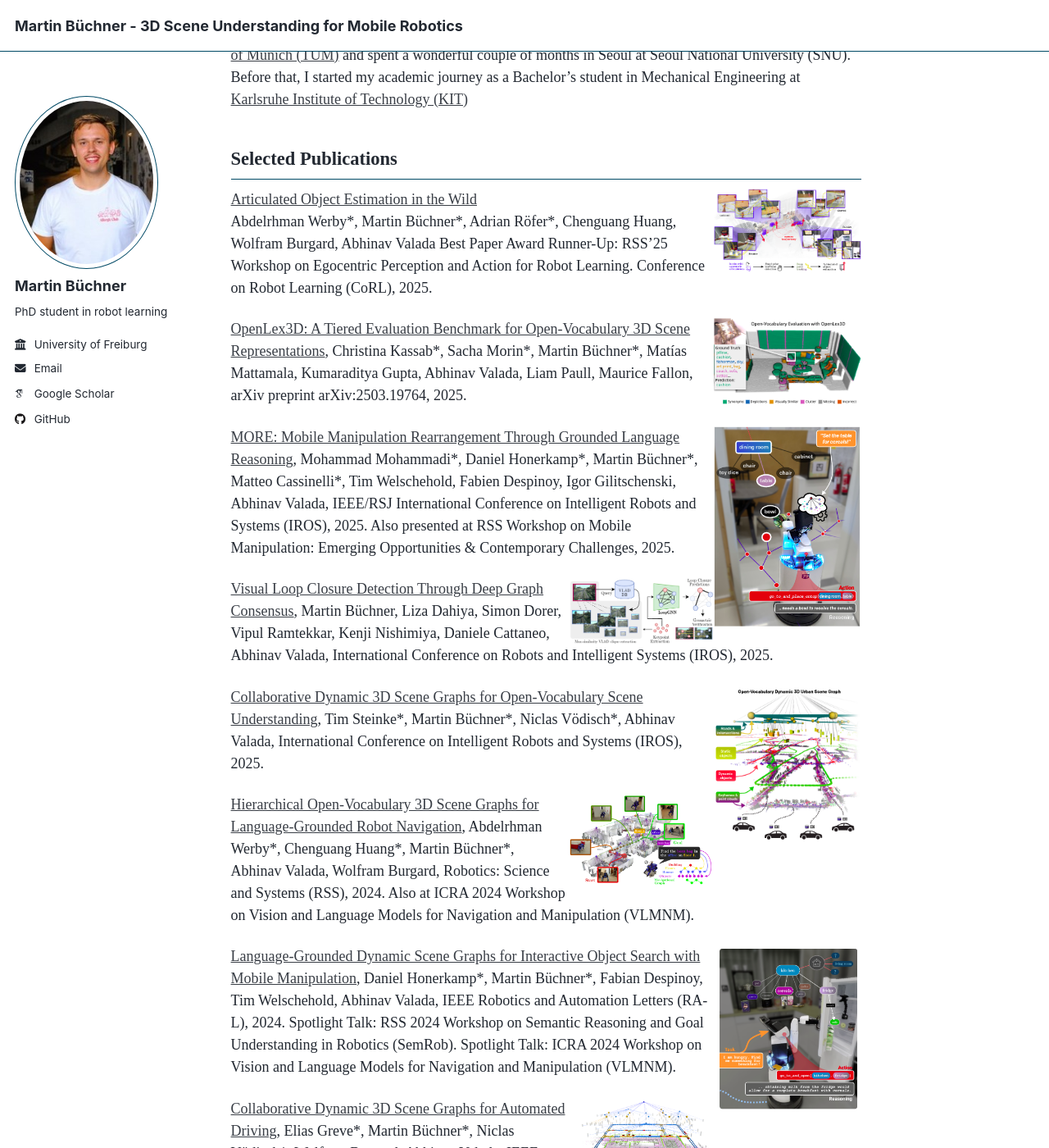
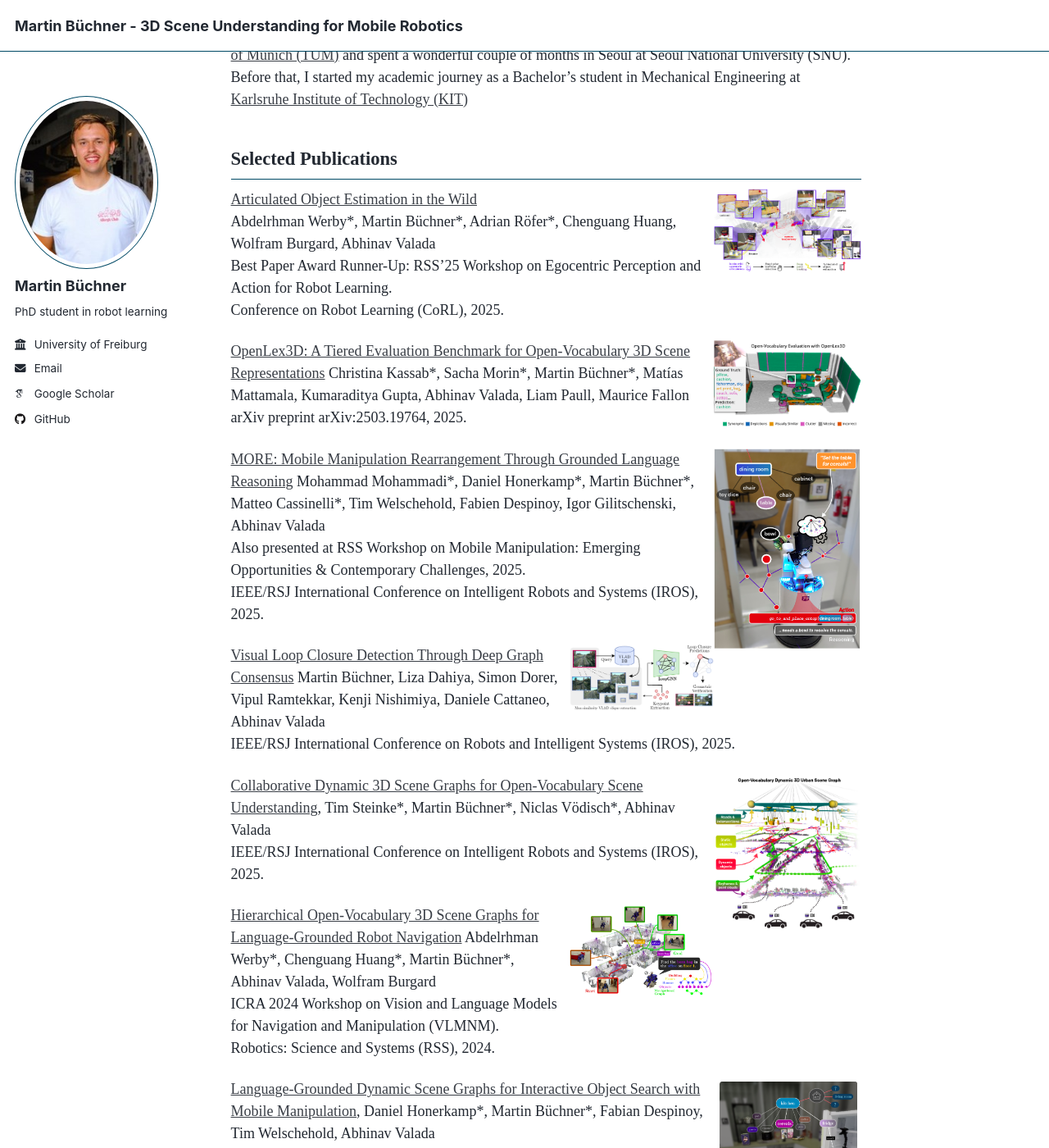
Before and after one commit to martinbchnr/martinbchnr.github.io, a Jekyll site: the page built from _pages/about.md, in a window 1280 px wide and 1400 px high, scrolled down 273 px. Shown: the whole window at 82% size. Built offline with Jekyll 4.4.1, drawn with Linux system fonts in a browser that asks for light colours; some web fonts are replaced; a script that is not in the unit is left out; part of the change alters nothing that is shown; some of the changed text lies outside the part shown.

Commit message:
reformatting publications

```diff
--- a/_pages/about.md
+++ b/_pages/about.md
@@ -14,37 +14,61 @@ Before starting my PhD, I have had the pleasure of studying Robotics and AI at t
 ## Selected Publications
 
 <img style="float: right" src="images/artipoint.png" height="200px" width="180px" border="3px"> [Articulated Object Estimation in the Wild](https://artipoint.cs.uni-freiburg.de/)
-Abdelrhman Werby\*, Martin Büchner\*, Adrian Röfer\*, Chenguang Huang, Wolfram Burgard, Abhinav Valada
-Best Paper Award Runner-Up: RSS'25 Workshop on Egocentric Perception and Action for Robot Learning.
+Abdelrhman Werby\*, Martin Büchner\*, Adrian Röfer\*, Chenguang Huang, Wolfram Burgard, Abhinav Valada <br>
+Best Paper Award Runner-Up: RSS'25 Workshop on Egocentric Perception and Action for Robot Learning. <br>
 Conference on Robot Learning (CoRL), 2025.
 <br>
 
 
-<img style="float: right" src="images/openlex3d.png" height="200px" width="180px" border="3px"> [OpenLex3D: A Tiered Evaluation Benchmark for Open-Vocabulary 3D Scene Representations](https://openlex3d.github.io), Christina Kassab\*, Sacha Morin\*, Martin Büchner\*, Matías Mattamala, Kumaraditya Gupta, Abhinav Valada, Liam Paull, Maurice Fallon, arXiv preprint arXiv:2503.19764, 2025.
+<img style="float: right" src="images/openlex3d.png" height="200px" width="180px" border="3px"> [OpenLex3D: A Tiered Evaluation Benchmark for Open-Vocabulary 3D Scene Representations](https://openlex3d.github.io)
+Christina Kassab\*, Sacha Morin\*, Martin Büchner\*, Matías Mattamala, Kumaraditya Gupta, Abhinav Valada, Liam Paull, Maurice Fallon <br>
+arXiv preprint arXiv:2503.19764, 2025.
 <br>
 
-<img style="float: right" src="images/more.png" height="200px" width="180px" border="3px"> [MORE: Mobile Manipulation Rearrangement Through Grounded Language Reasoning](https://more-model.cs.uni-freiburg.de/), Mohammad Mohammadi\*, Daniel Honerkamp\*, Martin Büchner\*, Matteo Cassinelli\*, Tim Welschehold, Fabien Despinoy, Igor Gilitschenski, Abhinav Valada, IEEE/RSJ International Conference on Intelligent Robots and Systems (IROS), 2025. Also presented at RSS Workshop on Mobile Manipulation: Emerging Opportunities & Contemporary Challenges, 2025.
+<img style="float: right" src="images/more.png" height="200px" width="180px" border="3px"> [MORE: Mobile Manipulation Rearrangement Through Grounded Language Reasoning](https://more-model.cs.uni-freiburg.de/)
+Mohammad Mohammadi\*, Daniel Honerkamp\*, Martin Büchner\*, Matteo Cassinelli\*, Tim Welschehold, Fabien Despinoy, Igor Gilitschenski, Abhinav Valada <br>
+Also presented at RSS Workshop on Mobile Manipulation: Emerging Opportunities & Contemporary Challenges, 2025.<br>
+IEEE/RSJ International Conference on Intelligent Robots and Systems (IROS), 2025.
 <br>
 
-<img style="float: right" src="images/loopgnn.png" height="200px" width="180px" border="3px"> [Visual Loop Closure Detection Through Deep Graph Consensus](https://loopgnn.cs.uni-freiburg.de/), Martin Büchner, Liza Dahiya, Simon Dorer, Vipul Ramtekkar, Kenji Nishimiya, Daniele Cattaneo, Abhinav Valada, International Conference on Robots and Intelligent Systems (IROS), 2025.
+<img style="float: right" src="images/loopgnn.png" height="200px" width="180px" border="3px"> [Visual Loop Closure Detection Through Deep Graph Consensus](https://loopgnn.cs.uni-freiburg.de/)
+Martin Büchner, Liza Dahiya, Simon Dorer, Vipul Ramtekkar, Kenji Nishimiya, Daniele Cattaneo, Abhinav Valada <br>
+IEEE/RSJ International Conference on Robots and Intelligent Systems (IROS), 2025.
 <br>
 
-<img style="float: right" src="images/curb-osg.png" height="200px" width="180px" border="3px"> [Collaborative Dynamic 3D Scene Graphs for Open-Vocabulary Scene Understanding](https://ov-curb.cs.uni-freiburg.de/), Tim Steinke\*, Martin Büchner\*, Niclas Vödisch\*, Abhinav Valada, International Conference on Intelligent Robots and Systems (IROS), 2025.
+<img style="float: right" src="images/curb-osg.png" height="200px" width="180px" border="3px"> [Collaborative Dynamic 3D Scene Graphs for Open-Vocabulary Scene Understanding](https://ov-curb.cs.uni-freiburg.de/),
+Tim Steinke\*, Martin Büchner\*, Niclas Vödisch\*, Abhinav Valada <br>
+IEEE/RSJ International Conference on Intelligent Robots and Systems (IROS), 2025.
 <br>
 
-<img style="float: right" src="images/hovsg.png" height="200px" width="180px" border="3px"> [Hierarchical Open-Vocabulary 3D Scene Graphs for Language-Grounded Robot Navigation](https://hovsg.github.io/), Abdelrhman Werby\*, Chenguang Huang\*, Martin Büchner\*, Abhinav Valada, Wolfram Burgard, Robotics: Science and Systems (RSS), 2024. Also at ICRA 2024 Workshop on Vision and Language Models for Navigation and Manipulation (VLMNM).
+<img style="float: right" src="images/hovsg.png" height="200px" width="180px" border="3px"> [Hierarchical Open-Vocabulary 3D Scene Graphs for Language-Grounded Robot Navigation](https://hovsg.github.io/)
+Abdelrhman Werby\*, Chenguang Huang\*, Martin Büchner\*, Abhinav Valada, Wolfram Burgard <br>
+ICRA 2024 Workshop on Vision and Language Models for Navigation and Manipulation (VLMNM). <br>
+Robotics: Science and Systems (RSS), 2024.
 <br>
 
-<img style="float: right" src="images/moma-llm.png" height="200px" width="180px" border="3px"> [Language-Grounded Dynamic Scene Graphs for Interactive Object Search with Mobile Manipulation](https://moma-llm.cs.uni-freiburg.de/), Daniel Honerkamp\*, Martin Büchner\*, Fabian Despinoy, Tim Welschehold, Abhinav Valada, IEEE Robotics and Automation Letters (RA-L), 2024. Spotlight Talk: RSS 2024 Workshop on Semantic Reasoning and Goal Understanding in Robotics (SemRob). Spotlight Talk: ICRA 2024 Workshop on Vision and Language Models for Navigation and Manipulation (VLMNM).
+<img style="float: right" src="images/moma-llm.png" height="200px" width="180px" border="3px"> [Language-Grounded Dynamic Scene Graphs for Interactive Object Search with Mobile Manipulation](https://moma-llm.cs.uni-freiburg.de/),
+Daniel Honerkamp\*, Martin Büchner\*, Fabian Despinoy, Tim Welschehold, Abhinav Valada <br>
+Spotlight Talk: RSS 2024 Workshop on Semantic Reasoning and Goal Understanding in Robotics (SemRob). <br>
+Spotlight Talk: ICRA 2024 Workshop on Vision and Language Models for Navigation and Manipulation (VLMNM). <br>
+IEEE Robotics and Automation Letters (RA-L), 2024.
 <br>
 
-<img style="float: right" src="images/curb-sg.png" height="200px" width="180px" border="3px"> [Collaborative Dynamic 3D Scene Graphs for Automated Driving](https://curb.cs.uni-freiburg.de/), Elias Greve\*, Martin Büchner\*, Niclas Vödisch\*, Wolfram Burgard, Abhinav Valada, IEEE International Conference on Robotics and Automation (ICRA), 2024 🇯🇵.
+<img style="float: right" src="images/curb-sg.png" height="200px" width="180px" border="3px"> [Collaborative Dynamic 3D Scene Graphs for Automated Driving](https://curb.cs.uni-freiburg.de/),
+Elias Greve\*, Martin Büchner\*, Niclas Vödisch\*, Wolfram Burgard, Abhinav Valada <br>
+IEEE International Conference on Robotics and Automation (ICRA), 2024 🇯🇵.
 <br>
 
-<img style="float: right" src="images/learning2drive.png" height="200px" width="180px" border="3px"> [Efficient Learning of Urban Driving Policies Using Bird's-Eye-View Representations](https://learning2drive.cs.uni-freiburg.de/), Raphael Trumpp\*, Martin Büchner\*, Abhinav Valada, Marco Caccamo, IEEE Intelligent Transportation Systems Conference (ITSC), 2023.
+<img style="float: right" src="images/learning2drive.png" height="200px" width="180px" border="3px"> [Efficient Learning of Urban Driving Policies Using Bird's-Eye-View Representations](https://learning2drive.cs.uni-freiburg.de/),
+Raphael Trumpp\*, Martin Büchner\*, Abhinav Valada, Marco Caccamo <br>
+IEEE Intelligent Transportation Systems Conference (ITSC), 2023.
 <br>
 
-<img style="float: right" src="images/lanegnn.png" height="200px" width="180px" border="3px"> [Learning and Aggregating Lane Graphs for Urban Automated Driving](http://urbanlanegraph.cs.uni-freiburg.de), Martin Büchner\*, Jannik Zürn\*, Ion-George Todoran, Abhinav Valada, Wolfram Burgard, IEEE / CVF Computer Vision and Pattern Recognition Conference (CVPR), 2023.
+<img style="float: right" src="images/lanegnn.png" height="200px" width="180px" border="3px"> [Learning and Aggregating Lane Graphs for Urban Automated Driving](http://urbanlanegraph.cs.uni-freiburg.de),
+Martin Büchner\*, Jannik Zürn\*, Ion-George Todoran, Abhinav Valada, Wolfram Burgard <br>
+IEEE / CVF Computer Vision and Pattern Recognition Conference (CVPR), 2023.
 <br>
 
-<img style="float: right" src="images/batch3dmot.png" height="200px" width="180px" border="3px"> [3D Multi-Object Tracking Using Graph Neural Networks with Cross-Edge Modality Attention](https://batch3dmot.cs.uni-freiburg.de/), Martin Büchner, Abhinav Valada, IEEE Robotics and Automation Letters (RA-L), 2022 + IROS.
+<img style="float: right" src="images/batch3dmot.png" height="200px" width="180px" border="3px"> [3D Multi-Object Tracking Using Graph Neural Networks with Cross-Edge Modality Attention](https://batch3dmot.cs.uni-freiburg.de/)
+Martin Büchner, Abhinav Valada <br>
+IEEE Robotics and Automation Letters (RA-L), 2022 + IROS.
```
